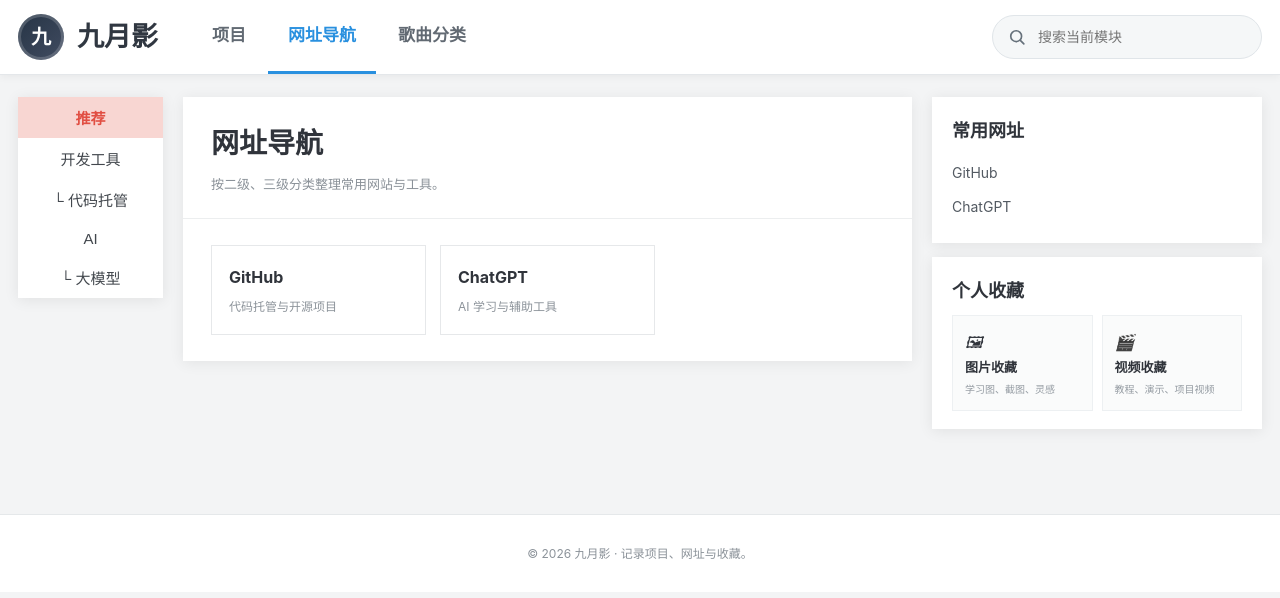
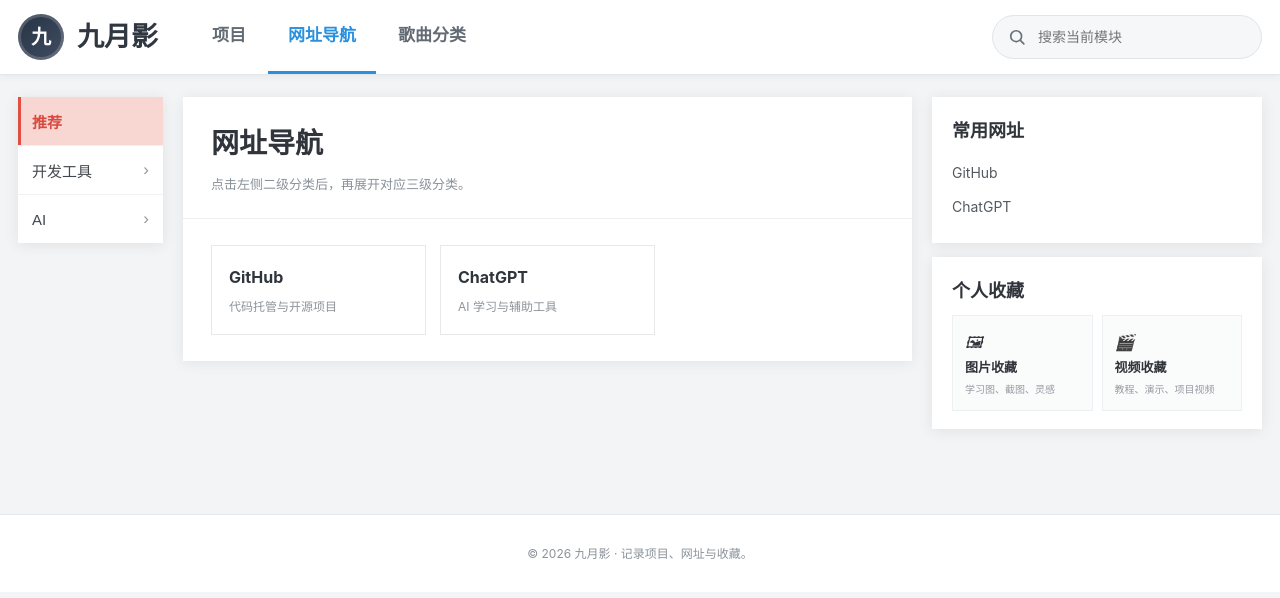
Before and after one commit to ijiuyueying/ijiuyueying.github.io, a Jekyll site: the page built from nav.md, in a window 1280 px wide. Shown: the top 598 px of the page. Built offline with Jekyll 4.4.1, drawn with Linux system fonts in a browser that asks for light colours.

Commit message:
网址导航改为折叠二三级目录

```diff
--- a/nav.md
+++ b/nav.md
@@ -7,15 +7,12 @@
 
 <div class="xm-home-grid xm-module-grid" data-module="nav">
   <aside class="xm-left-menu">
-    {% for item in site.data.module_menus.nav %}
-    <button class="xm-filter-btn{% if forloop.first %} active{% endif %}" data-group="{{ item.key }}">{{ item.label }}</button>
-    {% if item.children %}{% for child in item.children %}<button class="xm-filter-btn xm-filter-child" data-group="{{ item.key }}" data-subgroup="{{ child.key }}">└ {{ child.label }}</button>{% endfor %}{% endif %}
-    {% endfor %}
+    {% include collapsible-menu.html menu=site.data.module_menus.nav %}
   </aside>
 
   <main class="xm-center">
     <section class="xm-page" style="width:100%">
-      <header class="xm-page-head"><h1>网址导航</h1><p>按二级、三级分类整理常用网站与工具。</p></header>
+      <header class="xm-page-head"><h1>网址导航</h1><p>点击左侧二级分类后，再展开对应三级分类。</p></header>
       <div class="xm-page-body">
         <div class="xm-nav-grid xm-filter-content">
           {% for item in site.data.site_links %}
@@ -29,8 +26,5 @@
   </main>
 
   {% include global-rightbar.html %}
+  {% include tree-filter-script.html %}
 </div>
-
-<script>
-(function(){var root=document.querySelector('[data-module="nav"]');if(!root)return;var bs=[].slice.call(root.querySelectorAll('.xm-filter-btn')),items=[].slice.call(root.querySelectorAll('.xm-filter-item')),search=document.getElementById('xm-search-input'),g='all',s='';function apply(){var q=(search&&search.value||'').toLowerCase();items.forEach(function(x){var ok=(g==='all'||x.dataset.group===g)&&(!s||x.dataset.subgroup===s)&&(!q||(x.dataset.search||'').toLowerCase().indexOf(q)>-1);x.style.display=ok?'':'none';});}bs.forEach(function(b){b.onclick=function(){bs.forEach(function(x){x.classList.remove('active');});b.classList.add('active');g=b.dataset.group;s=b.dataset.subgroup||'';apply();};});if(search)search.oninput=apply;apply();})();
-</script>
```
